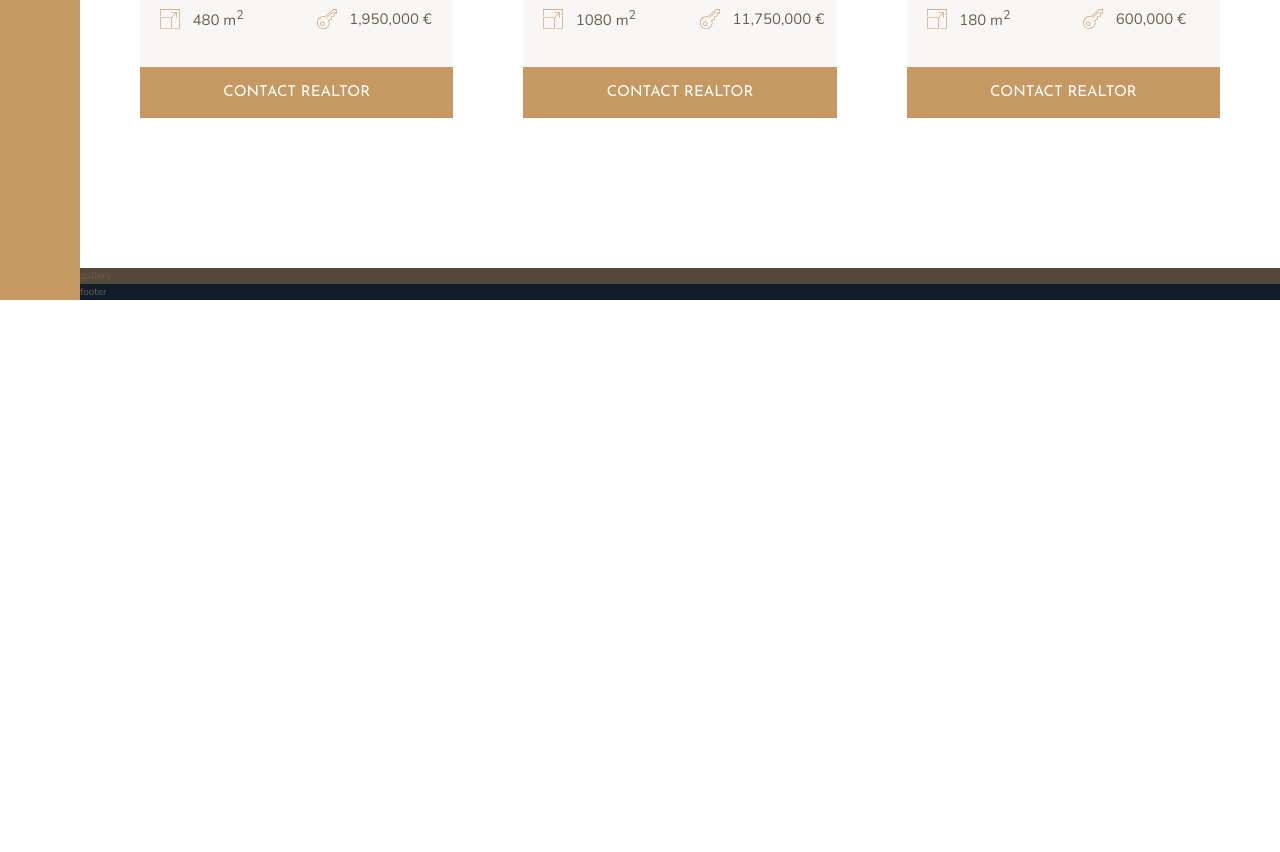
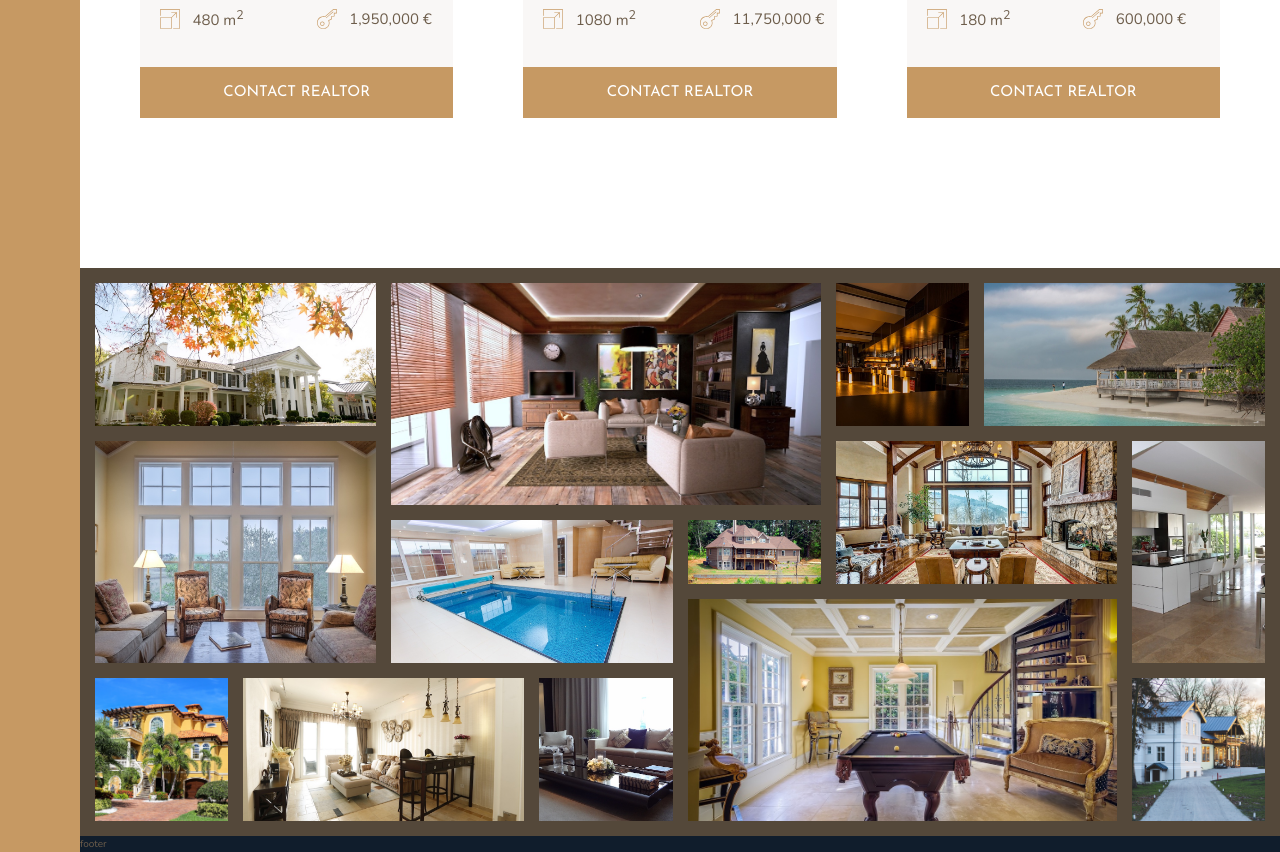
Before and after one commit to mikiPP/Nexter, a website: page index.html in a window 1280 px wide. Shown: the part 2804-3656 px from the top of the page. Before the commit the page ends 3104 px from the top, so only its background shows below. Drawn offline with nearby package versions, Linux system fonts and the light colour scheme.

Commit message:
Gallery done

```diff
--- a/index.html
+++ b/index.html
@@ -84,45 +84,53 @@
     </section>
 
     <div class="story__pictures">
-      <img src="img/story-1.jpeg" alt="Couple with new house" class="story__img--1">
-      <img src="img/story-2.jpeg" alt="New house" class="story__img--2">
+      <img
+        src="img/story-1.jpeg"
+        alt="Couple with new house"
+        class="story__img--1"
+      />
+      <img src="img/story-2.jpeg" alt="New house" class="story__img--2" />
     </div>
     <div class="story__content">
       <h3 class="heading-3 mb-sm">Happy Customers</h3>
-      <h2 class="heading-2 heading-2--dark mb-md">&ldquo;The best decision of our lives&rdquo;</h2>
+      <h2 class="heading-2 heading-2--dark mb-md">
+        &ldquo;The best decision of our lives&rdquo;
+      </h2>
       <p class="story__text mb-lg">
-        Lorem, ipsum dolor sit amet consectetur adipisicing elit. Tenetur distinctio necessitatibus pariatur voluptatibus. Quidem consequatur harum volupta!
+        Lorem, ipsum dolor sit amet consectetur adipisicing elit. Tenetur
+        distinctio necessitatibus pariatur voluptatibus. Quidem consequatur
+        harum volupta!
       </p>
       <button class="btn">Find your own home</button>
     </div>
 
     <section class="homes">
       <div class="home">
-        <img src="img/house-1.jpeg" alt="House 1" class="home__img">
+        <img src="img/house-1.jpeg" alt="House 1" class="home__img" />
         <svg class="home__like">
           <use xlink:href="img/sprite.svg#icon-heart-full"></use>
         </svg>
         <h5 class="home__name">Beautiful Family House</h5>
         <div class="home__location">
-          <svg >
+          <svg>
             <use xlink:href="img/sprite.svg#icon-map-pin"></use>
           </svg>
           <p>USA</p>
         </div>
         <div class="home__rooms">
-          <svg >
+          <svg>
             <use xlink:href="img/sprite.svg#icon-profile-male"></use>
           </svg>
           <p>5 rooms</p>
         </div>
         <div class="home__area">
-          <svg >
+          <svg>
             <use xlink:href="img/sprite.svg#icon-expand"></use>
           </svg>
           <p>325 m<sup>2</sup></p>
         </div>
         <div class="home__price">
-          <svg >
+          <svg>
             <use xlink:href="img/sprite.svg#icon-key"></use>
           </svg>
           <p>1,200,000 €</p>
@@ -131,31 +139,31 @@
         <button class="btn home__btn">Contact realtor</button>
       </div>
       <div class="home">
-        <img src="img/house-2.jpeg" alt="House 2" class="home__img">
+        <img src="img/house-2.jpeg" alt="House 2" class="home__img" />
         <svg class="home__like">
           <use xlink:href="img/sprite.svg#icon-heart-full"></use>
         </svg>
         <h5 class="home__name">Modern Glass Villa</h5>
         <div class="home__location">
-          <svg >
+          <svg>
             <use xlink:href="img/sprite.svg#icon-map-pin"></use>
           </svg>
           <p>Canada</p>
         </div>
         <div class="home__rooms">
-          <svg >
+          <svg>
             <use xlink:href="img/sprite.svg#icon-profile-male"></use>
           </svg>
           <p>6 rooms</p>
         </div>
         <div class="home__area">
-          <svg >
+          <svg>
             <use xlink:href="img/sprite.svg#icon-expand"></use>
           </svg>
           <p>450 m<sup>2</sup></p>
         </div>
         <div class="home__price">
-          <svg >
+          <svg>
             <use xlink:href="img/sprite.svg#icon-key"></use>
           </svg>
           <p>2,750,000 €</p>
@@ -164,31 +172,31 @@
         <button class="btn home__btn">Contact realtor</button>
       </div>
       <div class="home">
-        <img src="img/house-3.jpeg" alt="House 3" class="home__img">
+        <img src="img/house-3.jpeg" alt="House 3" class="home__img" />
         <svg class="home__like">
           <use xlink:href="img/sprite.svg#icon-heart-full"></use>
         </svg>
         <h5 class="home__name">Cozy country house</h5>
         <div class="home__location">
-          <svg >
+          <svg>
             <use xlink:href="img/sprite.svg#icon-map-pin"></use>
           </svg>
           <p>UK</p>
         </div>
         <div class="home__rooms">
-          <svg >
+          <svg>
             <use xlink:href="img/sprite.svg#icon-profile-male"></use>
           </svg>
           <p>4 rooms</p>
         </div>
         <div class="home__area">
-          <svg >
+          <svg>
             <use xlink:href="img/sprite.svg#icon-expand"></use>
           </svg>
           <p>350 m<sup>2</sup></p>
         </div>
         <div class="home__price">
-          <svg >
+          <svg>
             <use xlink:href="img/sprite.svg#icon-key"></use>
           </svg>
           <p>850,000 €</p>
@@ -197,31 +205,31 @@
         <button class="btn home__btn">Contact realtor</button>
       </div>
       <div class="home">
-        <img src="img/house-4.jpeg" alt="House 4" class="home__img">
+        <img src="img/house-4.jpeg" alt="House 4" class="home__img" />
         <svg class="home__like">
           <use xlink:href="img/sprite.svg#icon-heart-full"></use>
         </svg>
         <h5 class="home__name">Large Rustical Villa</h5>
         <div class="home__location">
-          <svg >
+          <svg>
             <use xlink:href="img/sprite.svg#icon-map-pin"></use>
           </svg>
           <p>Portugal</p>
         </div>
         <div class="home__rooms">
-          <svg >
+          <svg>
             <use xlink:href="img/sprite.svg#icon-profile-male"></use>
           </svg>
           <p>6 rooms</p>
         </div>
         <div class="home__area">
-          <svg >
+          <svg>
             <use xlink:href="img/sprite.svg#icon-expand"></use>
           </svg>
           <p>480 m<sup>2</sup></p>
         </div>
         <div class="home__price">
-          <svg >
+          <svg>
             <use xlink:href="img/sprite.svg#icon-key"></use>
           </svg>
           <p>1,950,000 €</p>
@@ -230,31 +238,31 @@
         <button class="btn home__btn">Contact realtor</button>
       </div>
       <div class="home">
-        <img src="img/house-5.jpeg" alt="House 5" class="home__img">
+        <img src="img/house-5.jpeg" alt="House 5" class="home__img" />
         <svg class="home__like">
           <use xlink:href="img/sprite.svg#icon-heart-full"></use>
         </svg>
         <h5 class="home__name">Majestic Palace House</h5>
         <div class="home__location">
-          <svg >
+          <svg>
             <use xlink:href="img/sprite.svg#icon-map-pin"></use>
           </svg>
           <p>Germany</p>
         </div>
         <div class="home__rooms">
-          <svg >
+          <svg>
             <use xlink:href="img/sprite.svg#icon-profile-male"></use>
           </svg>
           <p>13 rooms</p>
         </div>
         <div class="home__area">
-          <svg >
+          <svg>
             <use xlink:href="img/sprite.svg#icon-expand"></use>
           </svg>
           <p>1080 m<sup>2</sup></p>
         </div>
         <div class="home__price">
-          <svg >
+          <svg>
             <use xlink:href="img/sprite.svg#icon-key"></use>
           </svg>
           <p>11,750,000 €</p>
@@ -263,31 +271,31 @@
         <button class="btn home__btn">Contact realtor</button>
       </div>
       <div class="home">
-        <img src="img/house-6.jpeg" alt="House 6" class="home__img">
+        <img src="img/house-6.jpeg" alt="House 6" class="home__img" />
         <svg class="home__like">
           <use xlink:href="img/sprite.svg#icon-heart-full"></use>
         </svg>
         <h5 class="home__name">Modern Family Apartment</h5>
         <div class="home__location">
-          <svg >
+          <svg>
             <use xlink:href="img/sprite.svg#icon-map-pin"></use>
           </svg>
           <p>Spain</p>
         </div>
         <div class="home__rooms">
-          <svg >
+          <svg>
             <use xlink:href="img/sprite.svg#icon-profile-male"></use>
           </svg>
           <p>3 rooms</p>
         </div>
         <div class="home__area">
-          <svg >
+          <svg>
             <use xlink:href="img/sprite.svg#icon-expand"></use>
           </svg>
           <p>180 m<sup>2</sup></p>
         </div>
         <div class="home__price">
-          <svg >
+          <svg>
             <use xlink:href="img/sprite.svg#icon-key"></use>
           </svg>
           <p>600,000 €</p>
@@ -297,7 +305,70 @@
       </div>
     </section>
 
-    <section class="gallery">gallery</section>
+    <section class="gallery">
+      <figure class="gallery__item gallery__item--1">
+        <img src="img/gal-1.jpeg" alt="Gallery iamge 1" class="gallery__img" />
+      </figure>
+      <figure class="gallery__item gallery__item--2">
+        <img src="img/gal-2.jpeg" alt="Gallery iamge 2" class="gallery__img" />
+      </figure>
+      <figure class="gallery__item gallery__item--3">
+        <img src="img/gal-3.jpeg" alt="Gallery iamge 3" class="gallery__img" />
+      </figure>
+      <figure class="gallery__item gallery__item--4">
+        <img src="img/gal-4.jpeg" alt="Gallery iamge 4" class="gallery__img" />
+      </figure>
+      <figure class="gallery__item gallery__item--5">
+        <img src="img/gal-5.jpeg" alt="Gallery iamge 5" class="gallery__img" />
+      </figure>
+      <figure class="gallery__item gallery__item--6">
+        <img src="img/gal-6.jpeg" alt="Gallery iamge 6" class="gallery__img" />
+      </figure>
+      <figure class="gallery__item gallery__item--7">
+        <img src="img/gal-7.jpeg" alt="Gallery iamge 7" class="gallery__img" />
+      </figure>
+      <figure class="gallery__item gallery__item--8">
+        <img src="img/gal-8.jpeg" alt="Gallery iamge 8" class="gallery__img" />
+      </figure>
+      <figure class="gallery__item gallery__item--9">
+        <img src="img/gal-9.jpeg" alt="Gallery iamge 9" class="gallery__img" />
+      </figure>
+      <figure class="gallery__item gallery__item--10">
+        <img
+          src="img/gal-10.jpeg"
+          alt="Gallery iamge 10"
+          class="gallery__img"
+        />
+      </figure>
+      <figure class="gallery__item gallery__item--11">
+        <img
+          src="img/gal-11.jpeg"
+          alt="Gallery iamge 11"
+          class="gallery__img"
+        />
+      </figure>
+      <figure class="gallery__item gallery__item--12">
+        <img
+          src="img/gal-12.jpeg"
+          alt="Gallery iamge 12"
+          class="gallery__img"
+        />
+      </figure>
+      <figure class="gallery__item gallery__item--13">
+        <img
+          src="img/gal-13.jpeg"
+          alt="Gallery iamge 13"
+          class="gallery__img"
+        />
+      </figure>
+      <figure class="gallery__item gallery__item--14">
+        <img
+          src="img/gal-14.jpeg"
+          alt="Gallery iamge 14"
+          class="gallery__img"
+        />
+      </figure>
+    </section>
     <footer class="footer">footer</footer>
   </body>
 </html>
--- a/package.json
+++ b/package.json
@@ -10,7 +10,8 @@
     "compile:sass": "node-sass sass/main.scss css/style.comp.css",
     "prefix:css": "postcss --use autoprefixer -b \"last 10 versions\" css/style.comp.css -o css/style.prefix.css",
     "compress:css": "node-sass css/style.prefix.css css/style.css --output-style compressed",
-    "build:css": "npm-run-all compile:sass prefix:css compress:css"
+    "build:css": "npm-run-all compile:sass prefix:css compress:css",
+    "pre:commit": "build:css && git add ."
   },
   "author": "Jonas",
   "license": "ISC",
--- a/sass/_gallery.scss
+++ b/sass/_gallery.scss
@@ -1,4 +1,90 @@
 .gallery {
   background-color: $color-grey-dark-1;
   grid-column: full-start / full-end;
+
+  padding: 1.5rem;
+  display: grid;
+  grid-template-columns: repeat(8,1fr);
+  grid-template-rows: repeat(7, 5vw);
+  gap: 1.5rem;
+
+
+  &__item {
+    &--1 {
+      grid-row: 1 / span 2;
+      grid-column: 1 / span 2;
+    }
+
+    &--2 {
+      grid-row: 1 / span 3;
+      grid-column: 3 / span 3;
+    }
+
+    &--3{
+      grid-row: 1 / span 2;
+      grid-column: 6 / 7;
+    }
+
+    &--4 {
+      grid-row: 1 / span 2;
+      grid-column: 7 / -1;
+    }
+
+    &--5 {
+      grid-row: 3 / span 3;
+      grid-column: 1 / span 2;
+    }
+
+    &--6 {
+      grid-row: 4 / span 2;
+      grid-column: 3 / span 2;
+    }
+
+    &--7 {
+      grid-row: 4 /  5;
+      grid-column: 5 / 6;
+    }
+
+    &--8 {
+      grid-row: 3 / span 2;
+      grid-column: 6 / span 2;
+    }
+
+    &--9 {
+      grid-row: 3 / span 3;
+      grid-column: 8 / -1;
+    }
+
+    &--10 {
+      grid-row: 6 / span 2;
+      grid-column: 1 / 2;
+    }
+
+    &--11 {
+      grid-row: 6 / span 2;
+      grid-column: 2 / span 2;
+    }
+
+    &--12 {
+      grid-row: 6 / span 2;
+      grid-column: 4 / 5;
+    }
+
+    &--13 {
+      grid-row: 5 / span 3;
+      grid-column: 5 / span 3;
+    }
+
+    &--14 {
+      grid-row: 6 / span 2;
+      grid-column: 8 / -1;
+    }
+  }
+
+  &__img {
+    width: 100%;
+    height: 100%;
+    object-fit: cover;
+    display: block;
+  }
 }
```
Also changed, not shown: css/style.css.
